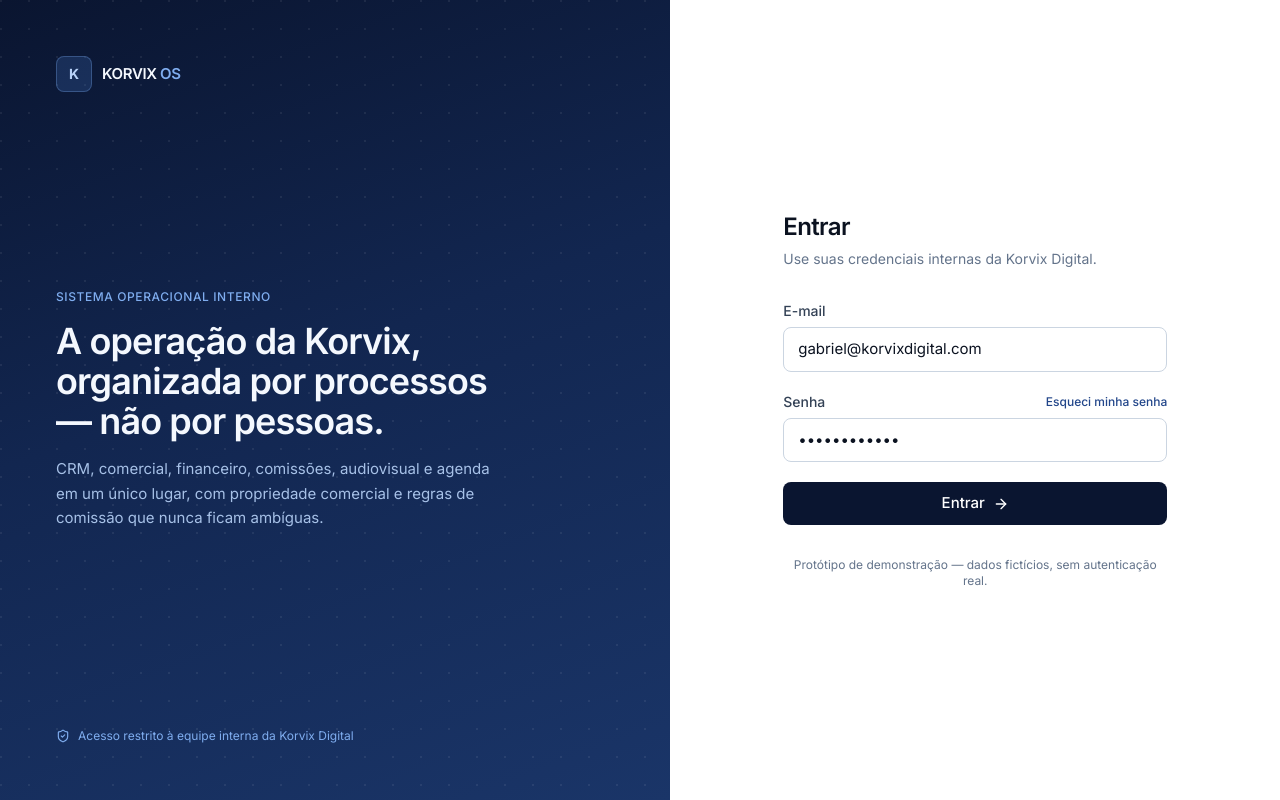
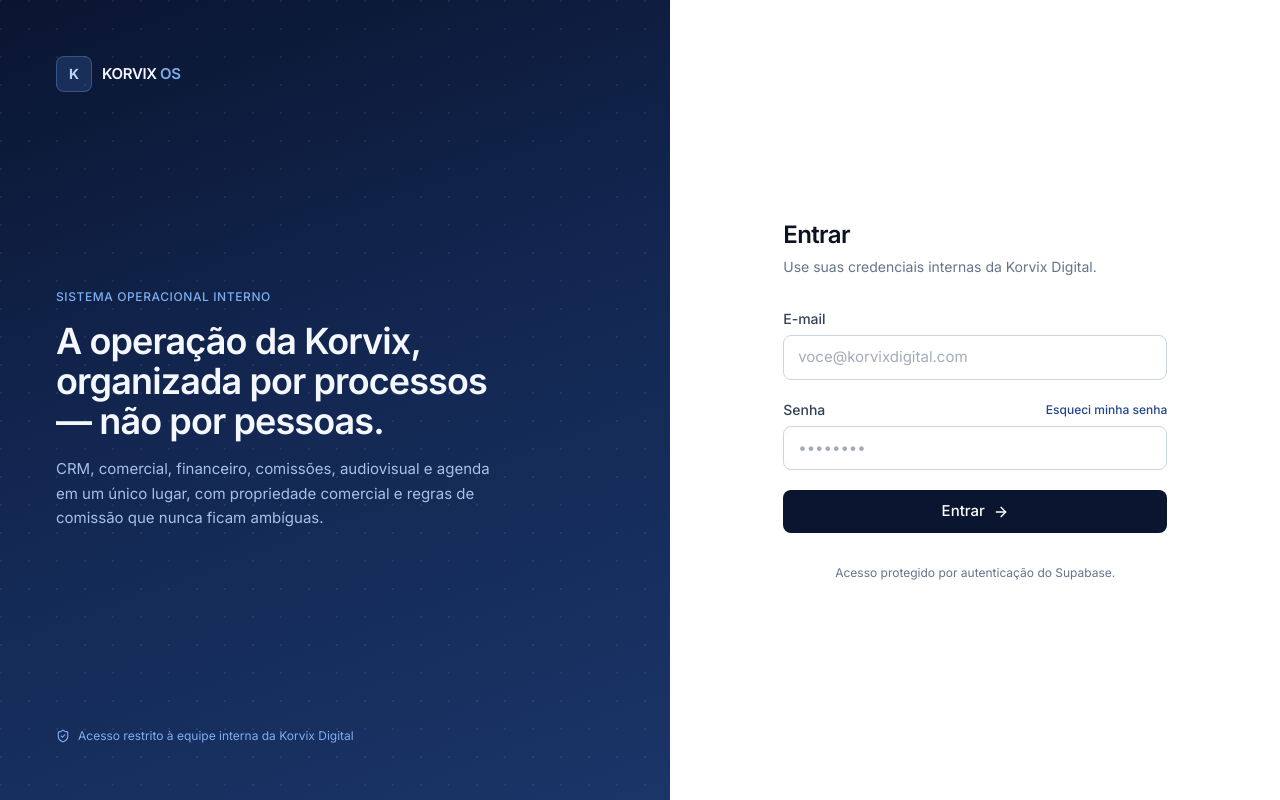
Before and after one commit to japax90-commits/KORVIX-OS, a Next.js app: page /login in a window 1280 px wide. Built offline with nearby package versions, Linux system fonts and the light colour scheme.

Commit message:
feat: ativar login real com Supabase

```diff
--- a/app/(auth)/login/page.tsx
+++ b/app/(auth)/login/page.tsx
@@ -1,130 +1,41 @@
 import Link from "next/link";
 import { ShieldCheck, ArrowRight } from "lucide-react";
+import { redirect } from "next/navigation";
+import { createClient } from "@/lib/supabase/server";
 
-export default function LoginPage() {
+export default function LoginPage({ searchParams }: { searchParams?: { error?: string } }) {
+  async function signIn(formData: FormData) {
+    "use server";
+    const email = String(formData.get("email") ?? "").trim();
+    const password = String(formData.get("password") ?? "");
+    if (!email || !password) redirect("/login?error=Informe%20e-mail%20e%20senha");
+
+    const supabase = await createClient();
+    const { error } = await supabase.auth.signInWithPassword({ email, password });
+    if (error) redirect("/login?error=E-mail%20ou%20senha%20incorretos");
+    redirect("/dashboard");
+  }
+
   return (
     <div className="grid min-h-screen grid-cols-1 lg:grid-cols-[1.1fr_1fr]">
-      {/* Painel de marca — some em telas pequenas para priorizar o formulário no celular */}
       <div className="relative hidden flex-col justify-between overflow-hidden bg-korvix-gradient p-10 text-korvix-50 lg:flex xl:p-14">
-        <div
-          className="pointer-events-none absolute inset-0 opacity-[0.07]"
-          style={{
-            backgroundImage:
-              "radial-gradient(circle at 1px 1px, white 1px, transparent 0)",
-            backgroundSize: "28px 28px",
-          }}
-        />
-        <div className="relative">
-          <div className="flex items-center gap-2.5">
-            <div className="flex h-9 w-9 items-center justify-center rounded-lg bg-korvix-400/20 ring-1 ring-inset ring-korvix-300/30">
-              <span className="text-sm font-bold text-korvix-200">K</span>
-            </div>
-            <span className="text-[15px] font-semibold tracking-tight">
-              KORVIX <span className="text-korvix-300">OS</span>
-            </span>
-          </div>
-        </div>
-
-        <div className="relative max-w-md">
-          <p className="text-xs font-medium uppercase tracking-wider text-korvix-300">
-            Sistema operacional interno
-          </p>
-          <h1 className="mt-4 text-3xl font-semibold leading-tight tracking-tight xl:text-4xl">
-            A operação da Korvix, organizada por processos — não por pessoas.
-          </h1>
-          <p className="mt-4 text-[15px] leading-relaxed text-korvix-200/90">
-            CRM, comercial, financeiro, comissões, audiovisual e agenda em um
-            único lugar, com propriedade comercial e regras de comissão que
-            nunca ficam ambíguas.
-          </p>
-        </div>
-
-        <div className="relative flex items-center gap-2 text-xs text-korvix-300">
-          <ShieldCheck size={14} />
-          <span>Acesso restrito à equipe interna da Korvix Digital</span>
-        </div>
+        <div className="pointer-events-none absolute inset-0 opacity-[0.07]" style={{ backgroundImage: "radial-gradient(circle at 1px 1px, white 1px, transparent 0)", backgroundSize: "28px 28px" }} />
+        <div className="relative"><div className="flex items-center gap-2.5"><div className="flex h-9 w-9 items-center justify-center rounded-lg bg-korvix-400/20 ring-1 ring-inset ring-korvix-300/30"><span className="text-sm font-bold text-korvix-200">K</span></div><span className="text-[15px] font-semibold tracking-tight">KORVIX <span className="text-korvix-300">OS</span></span></div></div>
+        <div className="relative max-w-md"><p className="text-xs font-medium uppercase tracking-wider text-korvix-300">Sistema operacional interno</p><h1 className="mt-4 text-3xl font-semibold leading-tight tracking-tight xl:text-4xl">A operação da Korvix, organizada por processos — não por pessoas.</h1><p className="mt-4 text-[15px] leading-relaxed text-korvix-200/90">CRM, comercial, financeiro, comissões, audiovisual e agenda em um único lugar, com propriedade comercial e regras de comissão que nunca ficam ambíguas.</p></div>
+        <div className="relative flex items-center gap-2 text-xs text-korvix-300"><ShieldCheck size={14} /><span>Acesso restrito à equipe interna da Korvix Digital</span></div>
       </div>
 
-      {/* Formulário de login */}
       <div className="flex flex-1 items-center justify-center bg-white px-6 py-12 sm:px-10">
         <div className="w-full max-w-sm">
-          <div className="mb-8 flex items-center gap-2.5 lg:hidden">
-            <div className="flex h-9 w-9 items-center justify-center rounded-lg bg-korvix-900">
-              <span className="text-sm font-bold text-korvix-200">K</span>
-            </div>
-            <span className="text-[15px] font-semibold tracking-tight text-ink-900">
-              KORVIX <span className="text-korvix-600">OS</span>
-            </span>
-          </div>
-
-          <h2 className="text-2xl font-semibold tracking-tight text-ink-900">
-            Entrar
-          </h2>
-          <p className="mt-1.5 text-sm text-ink-500">
-            Use suas credenciais internas da Korvix Digital.
-          </p>
-
-          <form
-            className="mt-8 space-y-5"
-            action="/dashboard"
-            method="get"
-          >
-            <div>
-              <label
-                htmlFor="email"
-                className="mb-1.5 block text-sm font-medium text-ink-700"
-              >
-                E-mail
-              </label>
-              <input
-                id="email"
-                name="email"
-                type="email"
-                autoComplete="email"
-                placeholder="voce@korvixdigital.com"
-                defaultValue="gabriel@korvixdigital.com"
-                className="focus-ring w-full rounded-lg border border-ink-300 px-3.5 py-2.5 text-[15px] text-ink-900 placeholder:text-ink-500/60"
-              />
-            </div>
-
-            <div>
-              <div className="mb-1.5 flex items-center justify-between">
-                <label
-                  htmlFor="password"
-                  className="block text-sm font-medium text-ink-700"
-                >
-                  Senha
-                </label>
-                <Link
-                  href="/login"
-                  className="text-xs font-medium text-korvix-600 hover:text-korvix-700"
-                >
-                  Esqueci minha senha
-                </Link>
-              </div>
-              <input
-                id="password"
-                name="password"
-                type="password"
-                autoComplete="current-password"
-                placeholder="••••••••"
-                defaultValue="demonstracao"
-                className="focus-ring w-full rounded-lg border border-ink-300 px-3.5 py-2.5 text-[15px] text-ink-900 placeholder:text-ink-500/60"
-              />
-            </div>
-
-            <button
-              type="submit"
-              className="focus-ring flex w-full items-center justify-center gap-2 rounded-lg bg-korvix-900 px-4 py-2.5 text-[15px] font-medium text-white transition-colors hover:bg-korvix-800"
-            >
-              Entrar
-              <ArrowRight size={16} />
-            </button>
+          <div className="mb-8 flex items-center gap-2.5 lg:hidden"><div className="flex h-9 w-9 items-center justify-center rounded-lg bg-korvix-900"><span className="text-sm font-bold text-korvix-200">K</span></div><span className="text-[15px] font-semibold tracking-tight text-ink-900">KORVIX <span className="text-korvix-600">OS</span></span></div>
+          <h2 className="text-2xl font-semibold tracking-tight text-ink-900">Entrar</h2><p className="mt-1.5 text-sm text-ink-500">Use suas credenciais internas da Korvix Digital.</p>
+          {searchParams?.error ? <div className="mt-5 rounded-lg border border-red-200 bg-red-50 px-3.5 py-3 text-sm text-red-700">{searchParams.error}</div> : null}
+          <form className="mt-8 space-y-5" action={signIn}>
+            <div><label htmlFor="email" className="mb-1.5 block text-sm font-medium text-ink-700">E-mail</label><input id="email" name="email" type="email" autoComplete="email" placeholder="voce@korvixdigital.com" className="focus-ring w-full rounded-lg border border-ink-300 px-3.5 py-2.5 text-[15px] text-ink-900 placeholder:text-ink-500/60" required /></div>
+            <div><div className="mb-1.5 flex items-center justify-between"><label htmlFor="password" className="block text-sm font-medium text-ink-700">Senha</label><Link href="/login" className="text-xs font-medium text-korvix-600 hover:text-korvix-700">Esqueci minha senha</Link></div><input id="password" name="password" type="password" autoComplete="current-password" placeholder="••••••••" className="focus-ring w-full rounded-lg border border-ink-300 px-3.5 py-2.5 text-[15px] text-ink-900 placeholder:text-ink-500/60" required /></div>
+            <button type="submit" className="focus-ring flex w-full items-center justify-center gap-2 rounded-lg bg-korvix-900 px-4 py-2.5 text-[15px] font-medium text-white transition-colors hover:bg-korvix-800">Entrar<ArrowRight size={16} /></button>
           </form>
-
-          <p className="mt-8 text-center text-xs text-ink-500">
-            Protótipo de demonstração — dados fictícios, sem autenticação real.
-          </p>
+          <p className="mt-8 text-center text-xs text-ink-500">Acesso protegido por autenticação do Supabase.</p>
         </div>
       </div>
     </div>
```
